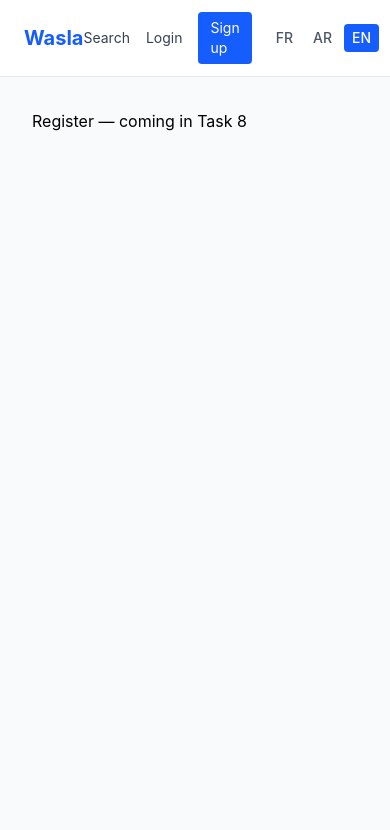
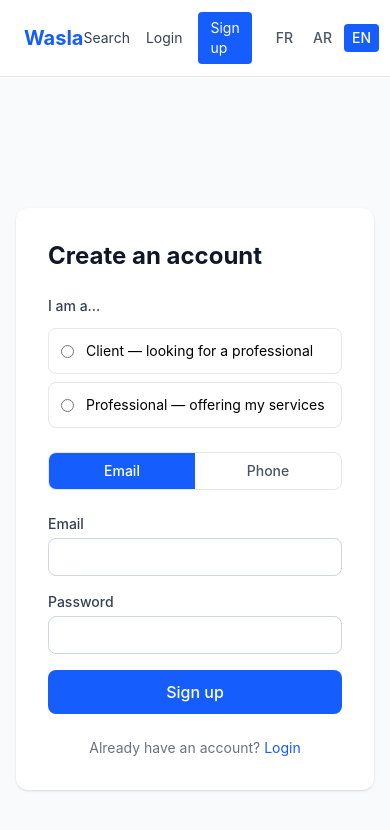
Before and after one commit to GitRed94/wasla, a React (Vite) app: page /register in a window 390 px wide. Shown: the top 830 px of the page. Built offline with nearby package versions, Linux system fonts and the light colour scheme; no server answers.

Commit message:
feat: add Register page with role selection, email and phone OTP

```diff
--- a/src/pages/Register.jsx
+++ b/src/pages/Register.jsx
@@ -1,3 +1,206 @@
+import { useState } from 'react'
+import { Link, useNavigate } from 'react-router-dom'
+import { useTranslation } from 'react-i18next'
+import { supabase } from '../supabaseClient'
+import { useAuth } from '../context/AuthContext'
+
 export default function Register() {
-  return <div className="p-8">Register — coming in Task 8</div>
+  const { t } = useTranslation()
+  const navigate = useNavigate()
+  const { user } = useAuth()
+  const [role, setRole] = useState('')
+  const [tab, setTab] = useState('email')
+  const [email, setEmail] = useState('')
+  const [phone, setPhone] = useState('')
+  const [password, setPassword] = useState('')
+  const [otp, setOtp] = useState('')
+  const [otpSent, setOtpSent] = useState(false)
+  const [error, setError] = useState('')
+  const [loading, setLoading] = useState(false)
+
+  if (user) { navigate('/'); return null }
+
+  async function handleEmailRegister(e) {
+    e.preventDefault()
+    if (!role) { setError(t('errors.required')); return }
+    setError('')
+    setLoading(true)
+    const { error } = await supabase.auth.signUp({
+      email,
+      password,
+      options: { data: { role } },
+    })
+    if (error) setError(t('errors.auth_failed'))
+    else navigate(role === 'prestataire' ? '/mon-profil' : '/')
+    setLoading(false)
+  }
+
+  async function handleSendOtp(e) {
+    e.preventDefault()
+    if (!role) { setError(t('errors.required')); return }
+    setError('')
+    setLoading(true)
+    const { error } = await supabase.auth.signInWithOtp({
+      phone,
+      options: { data: { role } },
+    })
+    if (error) setError(t('errors.auth_failed'))
+    else setOtpSent(true)
+    setLoading(false)
+  }
+
+  async function handleVerifyOtp(e) {
+    e.preventDefault()
+    setError('')
+    setLoading(true)
+    const { error } = await supabase.auth.verifyOtp({ phone, token: otp, type: 'sms' })
+    if (error) setError(t('errors.auth_failed'))
+    else navigate(role === 'prestataire' ? '/mon-profil' : '/')
+    setLoading(false)
+  }
+
+  return (
+    <div className="min-h-screen flex items-center justify-center bg-gray-50 px-4">
+      <div className="w-full max-w-sm bg-white rounded-xl shadow-sm p-8">
+        <h1 className="text-2xl font-bold text-gray-900 mb-6">{t('auth.register_title')}</h1>
+
+        <p className="text-sm font-medium text-gray-700 mb-3">{t('auth.choose_role')}</p>
+        <div className="space-y-2 mb-6">
+          {['client', 'prestataire'].map(r => (
+            <label
+              key={r}
+              className={`flex items-center gap-3 p-3 rounded-lg border cursor-pointer transition-colors ${
+                role === r ? 'border-blue-500 bg-blue-50' : 'border-gray-200 hover:bg-gray-50'
+              }`}
+            >
+              <input
+                type="radio"
+                name="role"
+                value={r}
+                checked={role === r}
+                onChange={() => setRole(r)}
+                className="accent-blue-600"
+              />
+              <span className="text-sm">{t(`auth.role_${r}`)}</span>
+            </label>
+          ))}
+        </div>
+
+        <div className="flex rounded-lg overflow-hidden border border-gray-200 mb-6">
+          <button
+            onClick={() => setTab('email')}
+            className={`flex-1 py-2 text-sm font-medium transition-colors ${tab === 'email' ? 'bg-blue-600 text-white' : 'text-gray-600 hover:bg-gray-50'}`}
+          >
+            {t('auth.email')}
+          </button>
+          <button
+            onClick={() => setTab('phone')}
+            className={`flex-1 py-2 text-sm font-medium transition-colors ${tab === 'phone' ? 'bg-blue-600 text-white' : 'text-gray-600 hover:bg-gray-50'}`}
+          >
+            {t('auth.phone')}
+          </button>
+        </div>
+
+        {error && <p className="text-red-600 text-sm mb-4">{error}</p>}
+
+        {tab === 'email' && (
+          <form onSubmit={handleEmailRegister} className="space-y-4">
+            <div>
+              <label htmlFor="reg-email" className="block text-sm font-medium text-gray-700 mb-1">
+                {t('auth.email')}
+              </label>
+              <input
+                id="reg-email"
+                type="email"
+                value={email}
+                onChange={e => setEmail(e.target.value)}
+                required
+                className="w-full border border-gray-300 rounded-lg px-3 py-2 text-sm focus:outline-none focus:ring-2 focus:ring-blue-500"
+              />
+            </div>
+            <div>
+              <label htmlFor="reg-password" className="block text-sm font-medium text-gray-700 mb-1">
+                {t('auth.password')}
+              </label>
+              <input
+                id="reg-password"
+                type="password"
+                value={password}
+                onChange={e => setPassword(e.target.value)}
+                required
+                minLength={6}
+                className="w-full border border-gray-300 rounded-lg px-3 py-2 text-sm focus:outline-none focus:ring-2 focus:ring-blue-500"
+              />
+            </div>
+            <button
+              type="submit"
+              disabled={loading}
+              className="w-full bg-blue-600 text-white py-2.5 rounded-lg font-medium hover:bg-blue-700 disabled:opacity-50"
+            >
+              {t('auth.submit_register')}
+            </button>
+          </form>
+        )}
+
+        {tab === 'phone' && !otpSent && (
+          <form onSubmit={handleSendOtp} className="space-y-4">
+            <div>
+              <label htmlFor="reg-phone" className="block text-sm font-medium text-gray-700 mb-1">
+                {t('auth.phone')}
+              </label>
+              <input
+                id="reg-phone"
+                type="tel"
+                placeholder="+213612345678"
+                value={phone}
+                onChange={e => setPhone(e.target.value)}
+                required
+                className="w-full border border-gray-300 rounded-lg px-3 py-2 text-sm focus:outline-none focus:ring-2 focus:ring-blue-500"
+              />
+            </div>
+            <button
+              type="submit"
+              disabled={loading}
+              className="w-full bg-blue-600 text-white py-2.5 rounded-lg font-medium hover:bg-blue-700 disabled:opacity-50"
+            >
+              {t('auth.submit_register')}
+            </button>
+          </form>
+        )}
+
+        {tab === 'phone' && otpSent && (
+          <form onSubmit={handleVerifyOtp} className="space-y-4">
+            <p className="text-sm text-gray-600">{t('auth.otp_sent')}</p>
+            <div>
+              <label htmlFor="reg-otp" className="block text-sm font-medium text-gray-700 mb-1">
+                {t('auth.enter_otp')}
+              </label>
+              <input
+                id="reg-otp"
+                type="text"
+                value={otp}
+                onChange={e => setOtp(e.target.value)}
+                required
+                className="w-full border border-gray-300 rounded-lg px-3 py-2 text-sm focus:outline-none focus:ring-2 focus:ring-blue-500"
+              />
+            </div>
+            <button
+              type="submit"
+              disabled={loading}
+              className="w-full bg-blue-600 text-white py-2.5 rounded-lg font-medium hover:bg-blue-700 disabled:opacity-50"
+            >
+              {t('auth.verify')}
+            </button>
+          </form>
+        )}
+
+        <p className="text-center text-sm text-gray-500 mt-6">
+          {t('auth.already_account')}{' '}
+          <Link to="/login" className="text-blue-600 hover:underline">
+            {t('nav.login')}
+          </Link>
+        </p>
+      </div>
+    </div>
+  )
 }
```
Also changed, not shown: 1 other file (tests, documents, lock files or other folders).
